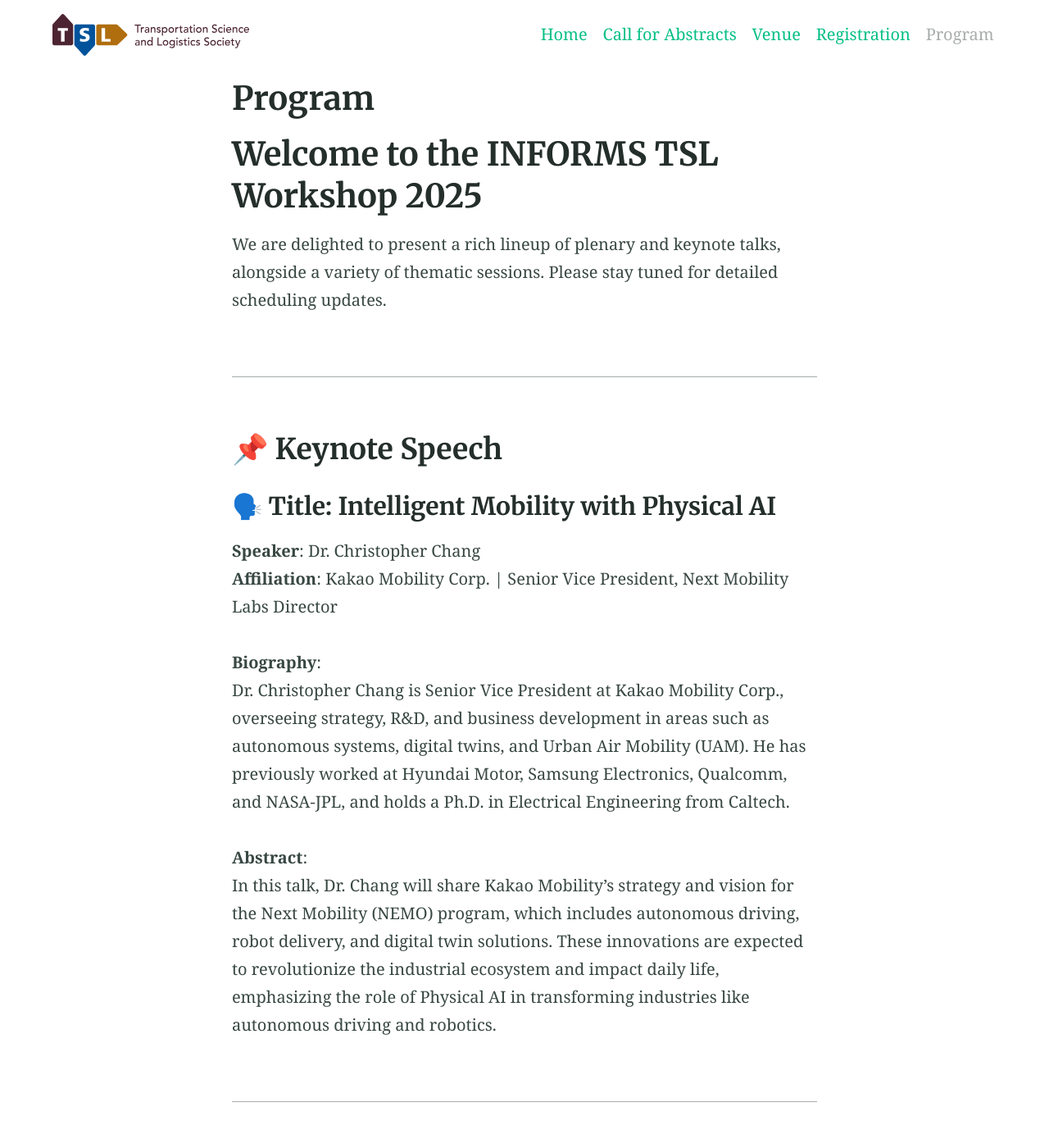
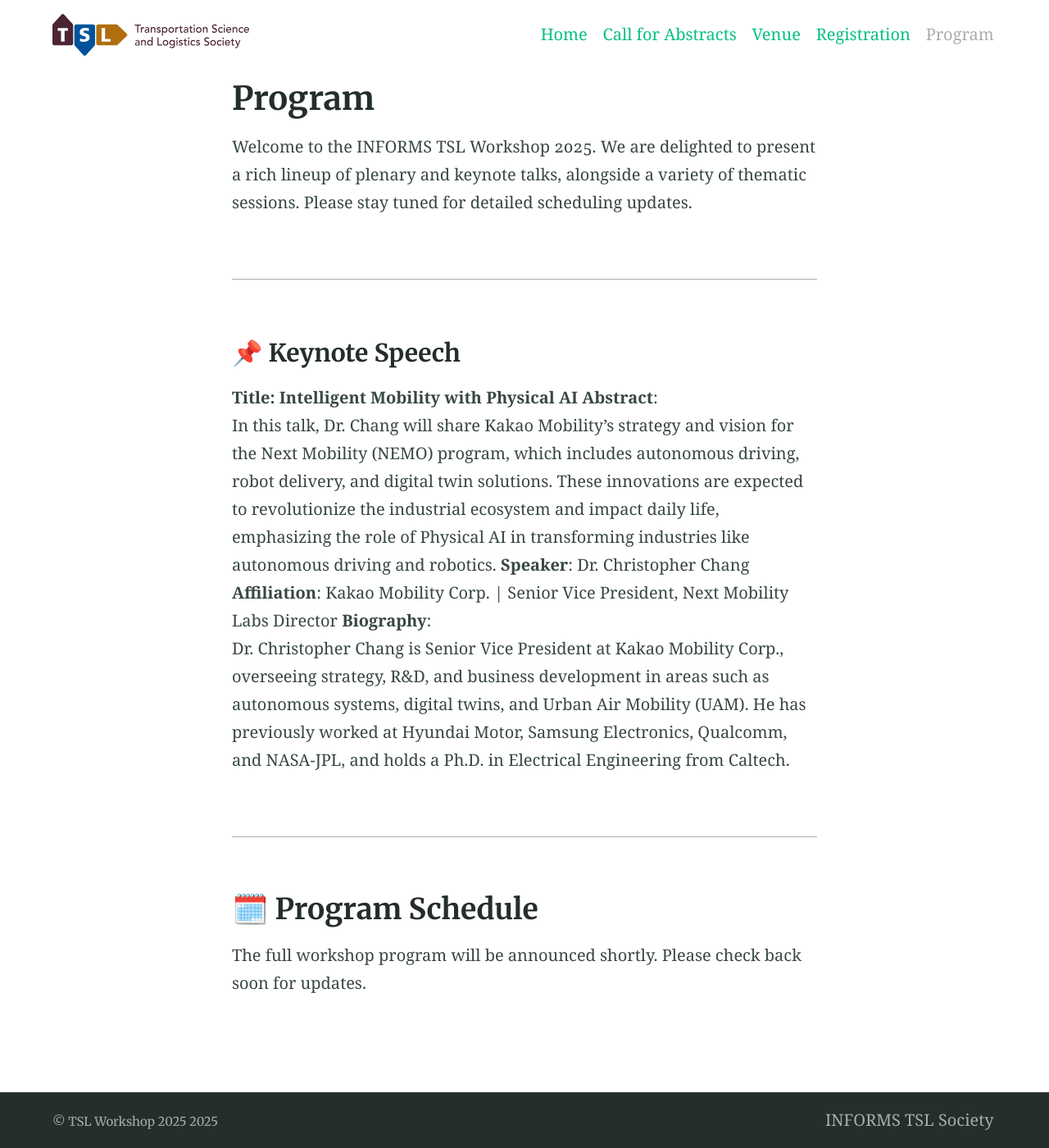
Before and after one commit to tsl2025kaist/tsl2025kaist.github.io, a Jekyll site: the page built from program.md, in a window 1280 px wide and 1400 px high. Shown: the whole window at 82% size. Built offline with Jekyll 4.4.1, drawn with Linux system fonts in a browser that asks for light colours.

```diff
--- a/program.md
+++ b/program.md
@@ -3,23 +3,21 @@ title: Program
 aside: false
 ---
 
-# Welcome to the INFORMS TSL Workshop 2025
-
+Welcome to the INFORMS TSL Workshop 2025.
 We are delighted to present a rich lineup of plenary and keynote talks, alongside a variety of thematic sessions. Please stay tuned for detailed scheduling updates.
 
 ---
 
-## 📌 Keynote Speech
+### 📌 Keynote Speech
 
-### 🗣️ Title: Intelligent Mobility with Physical AI
+**Title: Intelligent Mobility with Physical AI**
+**Abstract**:
+In this talk, Dr. Chang will share Kakao Mobility’s strategy and vision for the Next Mobility (NEMO) program, which includes autonomous driving, robot delivery, and digital twin solutions. These innovations are expected to revolutionize the industrial ecosystem and impact daily life, emphasizing the role of Physical AI in transforming industries like autonomous driving and robotics.
 **Speaker**: Dr. Christopher Chang
 **Affiliation**: Kakao Mobility Corp. | Senior Vice President, Next Mobility Labs Director
-
 **Biography**:
 Dr. Christopher Chang is Senior Vice President at Kakao Mobility Corp., overseeing strategy, R&D, and business development in areas such as autonomous systems, digital twins, and Urban Air Mobility (UAM). He has previously worked at Hyundai Motor, Samsung Electronics, Qualcomm, and NASA-JPL, and holds a Ph.D. in Electrical Engineering from Caltech.
 
-**Abstract**:
-In this talk, Dr. Chang will share Kakao Mobility’s strategy and vision for the Next Mobility (NEMO) program, which includes autonomous driving, robot delivery, and digital twin solutions. These innovations are expected to revolutionize the industrial ecosystem and impact daily life, emphasizing the role of Physical AI in transforming industries like autonomous driving and robotics.
 
 ---
 
```
